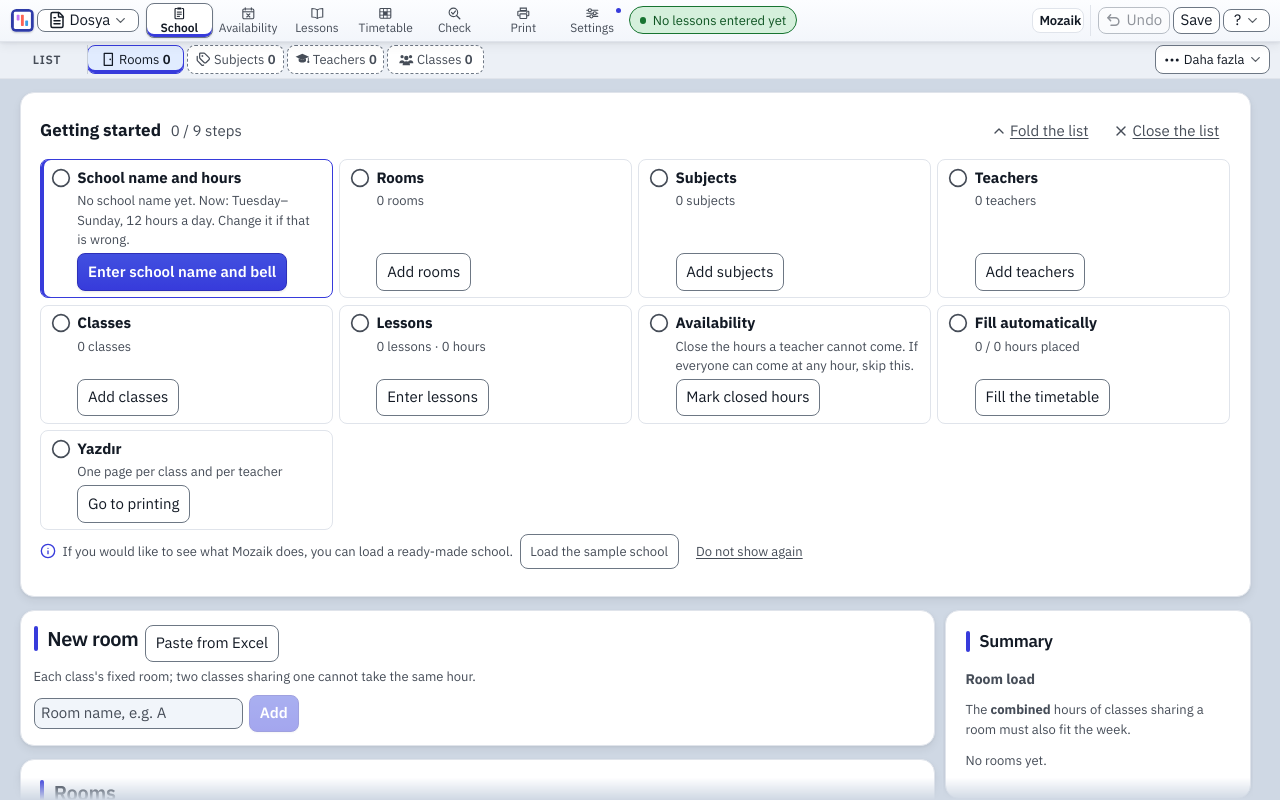
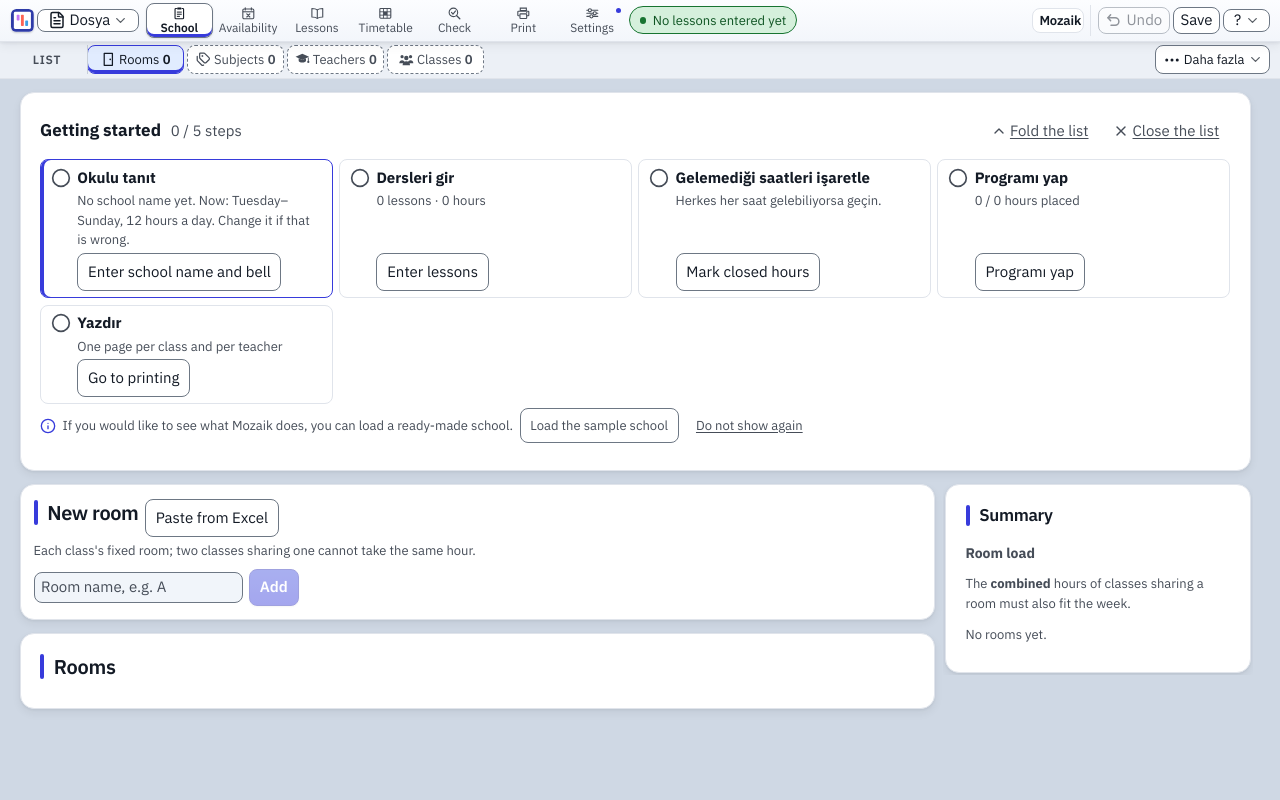
Before and after one commit to AlparslanSemiz/Mozaik, a React (Vite) app: page / in a window 1280 px wide. Built offline with nearby package versions, Linux system fonts and the light colour scheme.

Commit message:
Başlarken dokuz adım yerine beş iş
Okulu tanıt, Dersleri gir, Gelemediği saatleri işaretle, Programı yap,
Yazdır. Bitince ya da kapatılınca tek bir bağlantıya iniyor, ? menüsü ve
Okul'un Daha fazla'sı onu yeniden açıyor.

```diff
--- a/src/platform/prefs/checklist.ts
+++ b/src/platform/prefs/checklist.ts
@@ -50,6 +50,17 @@ export function writeChecklist(next: ChecklistPref): void {
   checklistPreference.write(next);
 }
 
+/** The event a Başlarken on screen listens for (`openChecklist`). */
+export const CHECKLIST_REOPEN = 'mozaik-baslarken';
+
+/** "? → Başlarken" and Okul's Daha fazla: shows the list again, from
+ *  anywhere. A Checklist on screen hears the event; one mounted later reads
+ *  the preference. */
+export function openChecklist(): void {
+  writeChecklist({ ...readChecklist(), show: 'acik' });
+  window.dispatchEvent(new Event(CHECKLIST_REOPEN));
+}
+
 /** Called by Çıktı's Yazdır button: the last step ticks itself. */
 export function markPrinted(): void {
   const now = readChecklist();
--- a/src/ui/setup/Checklist.tsx
+++ b/src/ui/setup/Checklist.tsx
@@ -1,4 +1,4 @@
-// "Başlarken": the nine steps from an empty plan to a printed week, each
+// "Başlarken": the five tasks from an empty plan to a printed week, each
 // ticked from the plan itself and each with a button that goes there.
 //
 // It replaced one sentence ("Sırayla: derslikler, branşlar, öğretmenler,
@@ -9,15 +9,21 @@
 // did yesterday.
 //
 // Nothing here is a gate: every step is reachable from its tab at any time,
-// the list only says where things stand. It goes away when every step is done
-// or when he closes it; folding keeps one line with the next step's button.
+// the list only says where things stand. When every task is done, or when he
+// closes it, it becomes one link that brings it back; folding keeps one line
+// with the next task's button.
 
-import { useState } from 'react';
-import { ChevronDown, ChevronUp, CircleCheck, Circle, X } from 'lucide-react';
+import { useEffect, useState } from 'react';
+import { ChevronDown, ChevronUp, CircleCheck, Circle, ListChecks, X } from 'lucide-react';
 import { dayLabel } from '../../leaf/lang';
 import type { State } from '../../leaf/model';
 import { activePlacements } from '../../pure/grid';
-import { readChecklist, writeChecklist, type ChecklistPref } from '../../platform/prefs';
+import {
+  CHECKLIST_REOPEN,
+  readChecklist,
+  writeChecklist,
+  type ChecklistPref,
+} from '../../platform/prefs';
 import { GoButton, useT, type Place } from '../common';
 
 interface Step {
@@ -31,7 +37,12 @@ interface Step {
   action: string;
 }
 
-/** The nine steps, read from the plan. Exported for the unit test. */
+/** The five tasks, read from the plan. Exported for the unit test.
+ *
+ * Nine steps until 2026-11-16 (Sadeleşme, phase 1): the four lists and the
+ * bell were five "steps" of one job, introducing the school, and nine cards
+ * were nine things to read before the first click. A task is done when all of
+ * it is; its button goes to the first part that is not. */
 export function checklistSteps(d: State, printed: boolean, t: ReturnType<typeof useT>): Step[] {
   const days = d.settings.days;
   const first = days[0]?.name ?? '';
@@ -47,53 +58,53 @@ export function checklistSteps(d: State, printed: boolean, t: ReturnType<typeof
     saat: hours,
   });
 
+  // The school's first missing part, in the order the lists depend on each
+  // other: a class names a room, a teacher picks a subject.
+  const missing: Array<{ to: Place; action: string }> = [];
+  if (name === '') {
+    missing.push({
+      to: { tab: 'settings', section: 'school' },
+      action: t('Okul adını ve zili gir'),
+    });
+  }
+  if (d.rooms.length === 0) {
+    missing.push({ to: { tab: 'setup', step: 'rooms' }, action: t('Derslik ekle') });
+  }
+  if (d.settings.subjects.length === 0) {
+    missing.push({ to: { tab: 'setup', step: 'subjects' }, action: t('Branş ekle') });
+  }
+  if (d.teachers.length === 0) {
+    missing.push({ to: { tab: 'setup', step: 'teachers' }, action: t('Öğretmen ekle') });
+  }
+  if (d.classes.length === 0) {
+    missing.push({ to: { tab: 'setup', step: 'classes' }, action: t('Sınıf ekle') });
+  }
+  const lists = t('{d} derslik · {b} branş · {o} öğretmen · {s} sınıf', {
+    d: d.rooms.length,
+    b: d.settings.subjects.length,
+    o: d.teachers.length,
+    s: d.classes.length,
+  });
+  const school = missing[0] ?? {
+    to: { tab: 'settings', section: 'school' },
+    action: t('Okul adını ve zili gir'),
+  };
+
   return [
     {
       id: 'school',
-      name: t('Okul adı ve saatler'),
-      done: name !== '',
+      name: t('Okulu tanıt'),
+      done: missing.length === 0,
       detail:
-        name !== ''
-          ? `${name} · ${week}`
-          : t('Okul adı boş. Şu an: {hafta}. Doğru değilse değiştirin.', { hafta: week }),
-      to: { tab: 'settings', section: 'school' },
-      action: t('Okul adını ve zili gir'),
-    },
-    {
-      id: 'rooms',
-      name: t('Derslikler'),
-      done: d.rooms.length > 0,
-      detail: t('{n} derslik', { n: d.rooms.length }),
-      to: { tab: 'setup', step: 'rooms' },
-      action: t('Derslik ekle'),
-    },
-    {
-      id: 'subjects',
-      name: t('Branşlar'),
-      done: d.settings.subjects.length > 0,
-      detail: t('{n} branş', { n: d.settings.subjects.length }),
-      to: { tab: 'setup', step: 'subjects' },
-      action: t('Branş ekle'),
-    },
-    {
-      id: 'teachers',
-      name: t('Öğretmenler'),
-      done: d.teachers.length > 0,
-      detail: t('{n} öğretmen', { n: d.teachers.length }),
-      to: { tab: 'setup', step: 'teachers' },
-      action: t('Öğretmen ekle'),
-    },
-    {
-      id: 'classes',
-      name: t('Sınıflar'),
-      done: d.classes.length > 0,
-      detail: t('{n} sınıf', { n: d.classes.length }),
-      to: { tab: 'setup', step: 'classes' },
-      action: t('Sınıf ekle'),
+        name === ''
+          ? t('Okul adı boş. Şu an: {hafta}. Doğru değilse değiştirin.', { hafta: week })
+          : `${name} · ${week} · ${lists}`,
+      to: school.to,
+      action: school.action,
     },
     {
       id: 'lessons',
-      name: t('Dersler'),
+      name: t('Dersleri gir'),
       done: d.lessons.length > 0,
       detail: t('{ders} ders · {saat} saat', { ders: d.lessons.length, saat: lessonHours }),
       to: { tab: 'lessons' },
@@ -101,24 +112,24 @@ export function checklistSteps(d: State, printed: boolean, t: ReturnType<typeof
     },
     {
       // Optional: a school where everyone can come every hour has nothing to
-      // close. Placing the first card is taken as having passed it.
+      // close. Placing the first lesson is taken as having passed it.
       id: 'availability',
-      name: t('Müsaitlik'),
+      name: t('Gelemediği saatleri işaretle'),
       done: closed > 0 || placed > 0,
       detail:
         closed > 0
           ? t('{n} kapalı saat', { n: closed })
-          : t('Gelemeyen öğretmenin saatlerini kapatın. Herkes her saat gelebiliyorsa geçin.'),
+          : t('Herkes her saat gelebiliyorsa geçin.'),
       to: { tab: 'availability' },
       action: t('Kapalı saat işaretle'),
     },
     {
       id: 'solve',
-      name: t('Otomatik diz'),
+      name: t('Programı yap'),
       done: placed > 0,
       detail: t('{yer} / {toplam} saat yerleşmiş', { yer: placed, toplam: lessonHours }),
       to: { tab: 'program' },
-      action: t('Programı diz'),
+      action: t('Programı yap'),
     },
     {
       id: 'print',
@@ -139,17 +150,43 @@ export function Checklist({ state, children }: { state: State; children?: React.
   // below and Çıktı's Yazdır, which is on another tab, so this mounts fresh
   // after it.
   const [pref, setPref] = useState<ChecklistPref>(readChecklist);
+  useEffect(() => {
+    const reopen = () => setPref(readChecklist());
+    window.addEventListener(CHECKLIST_REOPEN, reopen);
+    return () => window.removeEventListener(CHECKLIST_REOPEN, reopen);
+  }, []);
   const steps = checklistSteps(state, pref.printed, t);
   const doneCount = steps.filter((s) => s.done).length;
   const next = steps.find((s) => !s.done);
 
+  // Done, or closed: ONE line with the way back (it had none, TODO SD7). Asked
+  // for again ("acik"), the whole list shows even when every task is done.
   // The first-run offers (`children`) outlive the list: closing it is not
   // declining the sample school.
-  if (next === undefined || pref.show === 'kapali') {
-    return children === undefined || children === false ? null : (
-      <div className="panel">{children}</div>
+  if ((next === undefined && pref.show !== 'acik') || pref.show === 'kapali') {
+    return (
+      <>
+        <div className="checklist-link">
+          <button
+            type="button"
+            className="btn quiet"
+            onClick={() => {
+              const value = { ...pref, show: 'acik' as const };
+              setPref(value);
+              writeChecklist(value);
+            }}
+          >
+            <ListChecks size={16} aria-hidden="true" focusable="false" />
+            {t('Başlarken listesini göster')}
+          </button>
+        </div>
+        {children === undefined || children === false ? null : (
+          <div className="panel">{children}</div>
+        )}
+      </>
     );
   }
+  const step = next ?? steps[steps.length - 1]!;
 
   // Nobody has chosen yet: open on an empty plan, one line once lessons exist.
   const folded = pref.show === 'dar' || (pref.show === 'auto' && state.lessons.length > 0);
@@ -163,7 +200,7 @@ export function Checklist({ state, children }: { state: State; children?: React.
     <button
       type="button"
       className="btn quiet"
-      title={t('Liste bir daha çıkmaz. Her adım kendi sekmesinde durmaya devam eder.')}
+      title={t('Liste tek satıra iner; ? menüsündeki Başlarken onu geri getirir.')}
       onClick={() => save('kapali')}
     >
       <X size={16} aria-hidden="true" focusable="false" />
@@ -180,10 +217,8 @@ export function Checklist({ state, children }: { state: State; children?: React.
         </span>
         {folded && (
           <span className="checklist-next">
-            {t('Sıradaki: {adim}', { adim: next.name })}
-            <GoButton to={next.to} primary>
-              {next.action}
-            </GoButton>
+            {t('Sıradaki: {adim}', { adim: step.name })}
+            <GoButton to={step.to}>{step.action}</GoButton>
           </span>
         )}
         <span className="checklist-acts">
@@ -226,9 +261,7 @@ export function Checklist({ state, children }: { state: State; children?: React.
                 <strong>{s.name}</strong>
                 <span className="checklist-detail">{s.detail}</span>
               </span>
-              <GoButton to={s.to} primary={s === next}>
-                {s.action}
-              </GoButton>
+              <GoButton to={s.to}>{s.action}</GoButton>
             </li>
           ))}
         </ol>
```
